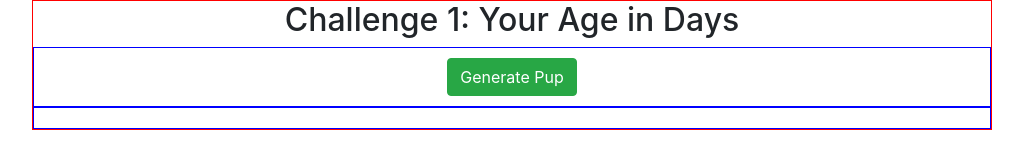
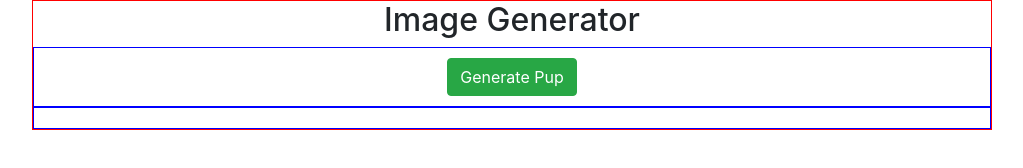
Before and after one commit to AnchalGupta-1006/JavaScript-Learning, a plain HTML site: page Image Gnerator/challenge2.html in a window 1280 px wide. Shown: the whole page, without its empty margins (128-1151 px from the left). Drawn offline with nearby package versions, Linux system fonts and the light colour scheme; files that its build step writes are made by us from their sources; files whose address does not match are found by name.

Commit message:
Update challenge2.html

```diff
--- a/Image Gnerator/challenge2.html
+++ b/Image Gnerator/challenge2.html
@@ -12,7 +12,7 @@
 <body>
     <div class="container-2">
 
-        <h2> Challenge 1: Your Age in Days</h2>
+        <h2>Image Generator</h2>
         <div class="flex-box-container-2">
 
             <div>
```
